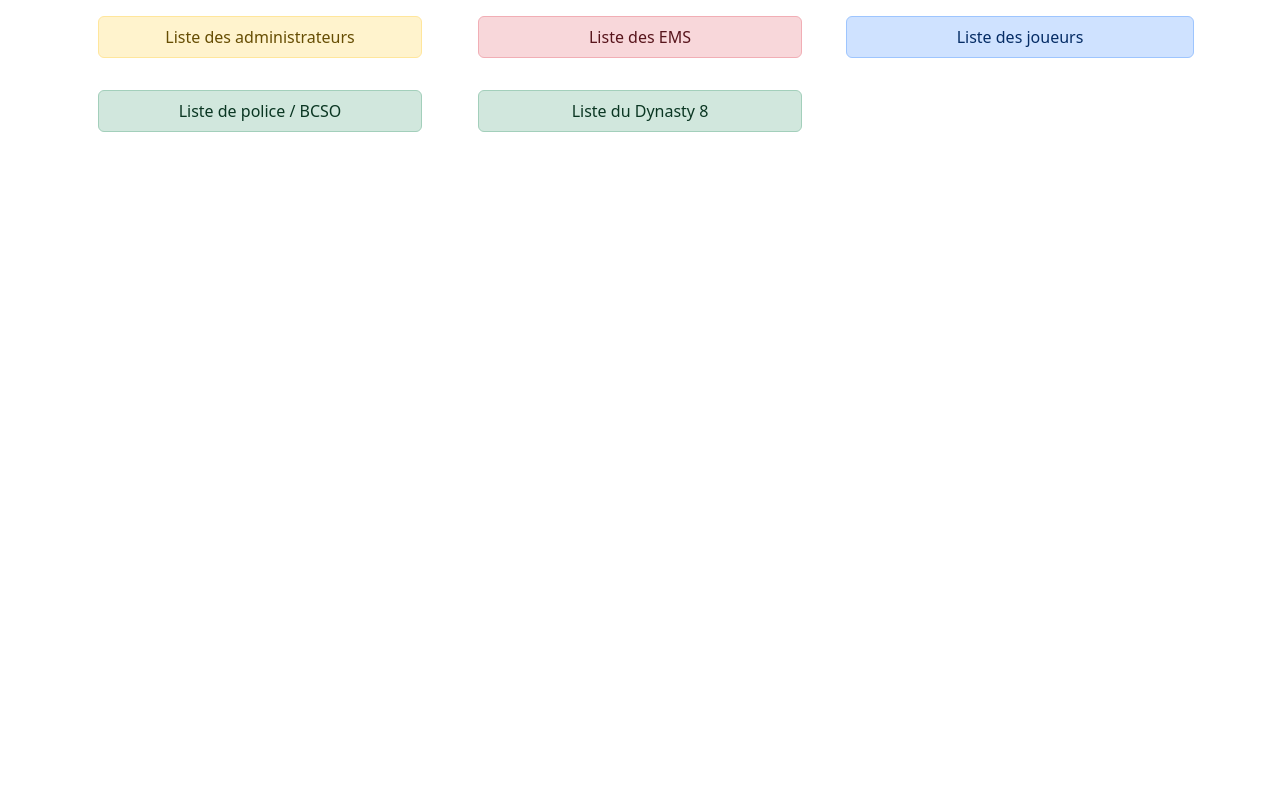
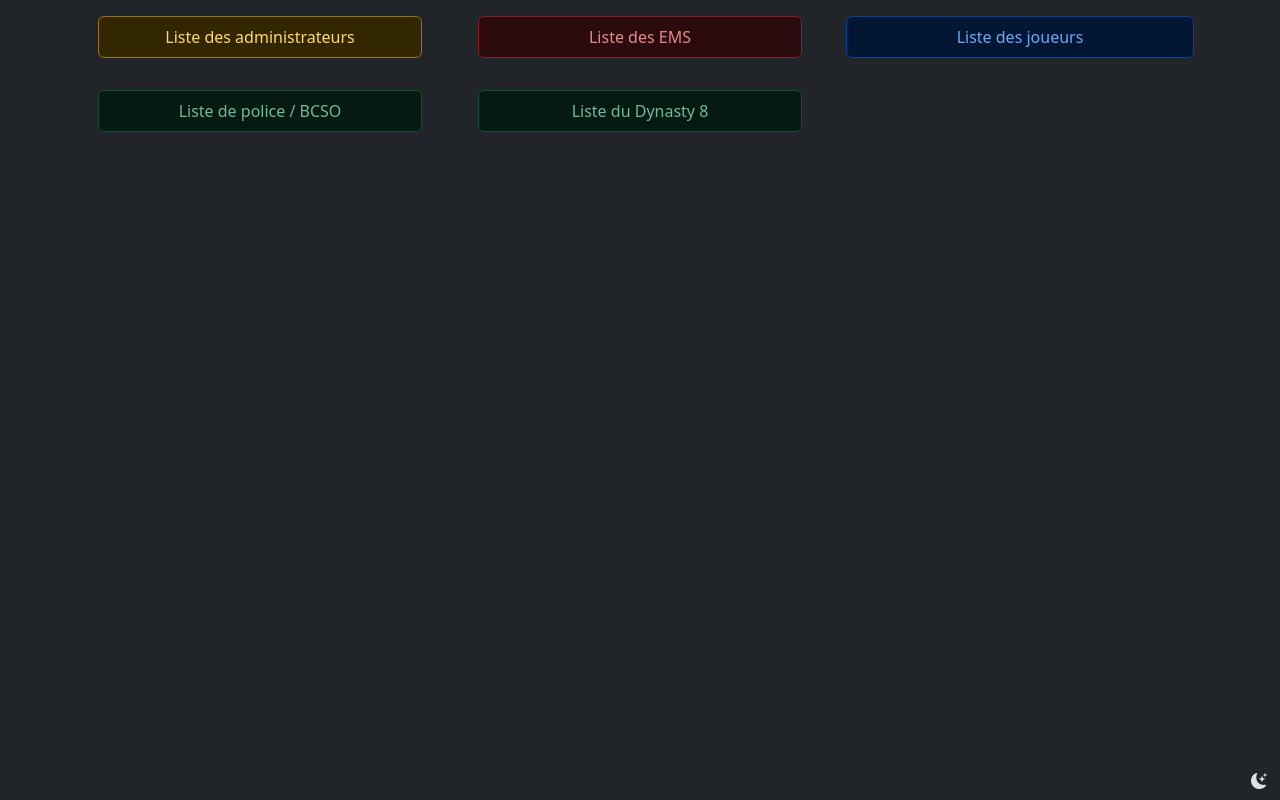
Before and after one commit to Saturna19-fr/PlayerList, a Flask app: template templates/index.html in a window 1280 px wide. Run offline with Flask 3, Linux system fonts and the light colour scheme; the template is opened without the code that fills it, so the values that code supplies are empty.

Commit message:
Ajout du Dark Mode

```diff
--- a/static/index.js
+++ b/static/index.js
@@ -1,3 +1,5 @@
+var IsDarkMode = true
+
 const exampleModal = document.getElementById('playerIdentifiers')
 if (exampleModal) {
   exampleModal.addEventListener('show.bs.modal', event => {
@@ -25,6 +27,20 @@ function copyText(button) {
   document.execCommand("copy");
 }
 
+const toggleDarkModeBtn = document.getElementById('toggledarkmode')
+toggledarkmode.addEventListener('click', event => {
+  if (IsDarkMode) {
+    document.querySelector("html").setAttribute("data-bs-theme", "light")
+    IsDarkMode = false
+  }
+  else
+  {
+    document.querySelector("html").setAttribute("data-bs-theme", "dark")
+    IsDarkMode = true
+
+  }
+
+})
 // const playerIdentifiers = document.getElementById('playerIdentifiers')
 // if (playerIdentifiers) {
 //   playerIdentifiers.addEventListener('show.bs.modal', event => {
--- a/templates/index.html
+++ b/templates/index.html
@@ -1,5 +1,5 @@
 <!doctype html>
-<html lang="en">
+<html lang="en" data-bs-theme="dark">
   <head>
     <meta charset="utf-8">
     <meta name="viewport" content="width=device-width, initial-scale=1">
@@ -85,7 +85,9 @@
       </div>
     </div>
 
-
+    <button type="button" class="btn position-absolute bottom-0 end-0" id="toggledarkmode">
+      <i class="bi bi-moon-stars-fill"></i>
+    </button>
 
 
 
```
Also changed, not shown: main.py (+0 -12 lines).
